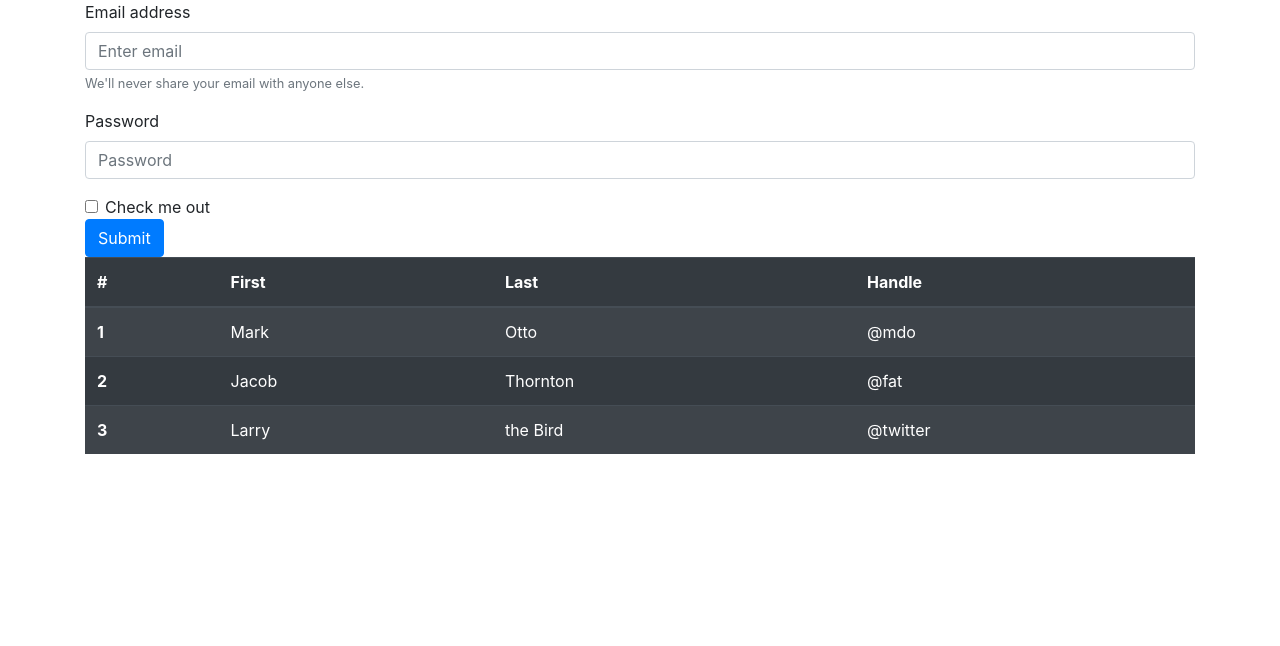
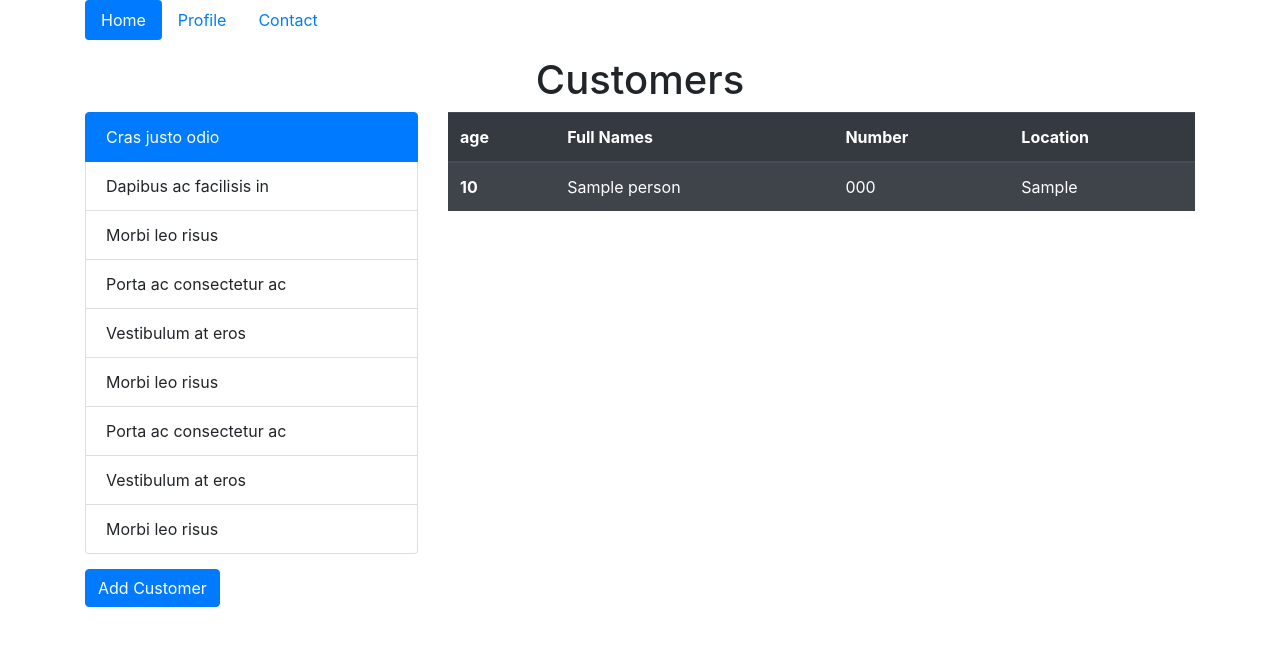
Before and after one commit to ricardo-applepie/customer-List, a PHP site: page / in a window 1280 px wide. Shown: the top 646 px of the page. Run offline with PHP 8.4, Linux system fonts and the light colour scheme; tables that the repository leaves empty or names only in its code hold one stand-in row (values such as "Sample post").

Commit message:
created customers table in db and front end

```diff
--- a/css/main.css
+++ b/css/main.css
@@ -0,0 +1,15 @@
+.dashboard{
+    float: left;
+    width: 70%;
+    padding-left: 30px;
+}
+.left-menu{
+    float: left;
+    width: 30%;
+}
+.orders-title{
+    text-align: center;
+}
+.add-order__btn{
+    margin-top: 15px;
+}
--- a/function.php
+++ b/function.php
@@ -1,9 +1,30 @@
+
 <?php
-$con = new mysqli('localhost','root','','test');
-if($con){
-    echo 'succesful';
-}else{
-    echo die(mysqli_error());
+$servername = "localhost";
+$username = "root";
+$password = "";
+$dbname = "test";
+
+// Create connection
+$conn = new mysqli($servername, $username, $password, $dbname);
+// Check connection
+if ($conn->connect_error) {
+  die("Connection failed: " . $conn->connect_error);
 }
+ if ( !empty($_POST) ) {
+    $fullname= $_POST['name'];
+    $age= $_POST['age'];
+    $phone= $_POST['phone'];
+    $location=$_POST['location'];
+    $sql = "INSERT INTO `person` (name, age, location,phone) VALUES ('$fullname','$age','$location','$phone')";
+
+    if ($conn->query($sql) === TRUE) {
+    echo "New record created successfully";
+    } else {
+    echo "Error: " . $sql . "<br>" . $conn->error;
+    }
+
+    $conn->close();
+ }
 
 ?>
--- a/index.php
+++ b/index.php
@@ -15,16 +15,81 @@
   </head>
   <body>
 
+ <?php
+
+
+ ?>
     <div class='container'>
-        <form>
+
+         <div>
+            <ul class="nav nav-pills mb-3" id="pills-tab" role="tablist">
+                <li class="nav-item">
+                    <a class="nav-link active" id="pills-home-tab" data-toggle="pill" href="#pills-home" role="tab" aria-controls="pills-home" aria-selected="true">Home</a>
+                </li>
+                <li class="nav-item">
+                    <a class="nav-link" id="pills-profile-tab" data-toggle="pill" href="#pills-profile" role="tab" aria-controls="pills-profile" aria-selected="false">Profile</a>
+                </li>
+                <li class="nav-item">
+                    <a class="nav-link" id="pills-contact-tab" data-toggle="pill" href="#pills-contact" role="tab" aria-controls="pills-contact" aria-selected="false">Contact</a>
+                </li>
+
+            </ul>
+
+         </div>
+         <div>
+             <h1 class="orders-title">Customers</h1>
+         </div>
+         <div>
+            <div class='left-menu'>
+              <ul class="list-group">
+                    <li class="list-group-item active">Cras justo odio</li>
+                    <li class="list-group-item">Dapibus ac facilisis in</li>
+                    <li class="list-group-item">Morbi leo risus</li>
+                    <li class="list-group-item">Porta ac consectetur ac</li>
+                    <li class="list-group-item">Vestibulum at eros</li>
+                    <li class="list-group-item">Morbi leo risus</li>
+                    <li class="list-group-item">Porta ac consectetur ac</li>
+                    <li class="list-group-item">Vestibulum at eros</li>
+                    <li class="list-group-item">Morbi leo risus</li>
+
+               </ul>
+                <div class='add-order__btn'>
+                    <button type="button" class="btn btn-primary" data-toggle="modal" data-target="#exampleModalCenter">
+                      Add Customer
+                    </button>
+                </div>
+            </div>
+
+             <div class='dashboard'>
+
+            <div class="modal fade" id="exampleModalCenter" tabindex="-1" role="dialog" aria-labelledby="exampleModalCenterTitle" aria-hidden="true">
+            <div class="modal-dialog modal-dialog-centered" role="document">
+                <div class="modal-content">
+                <div class="modal-header">
+                    <h5 class="modal-title" id="exampleModalLongTitle">Add new user</h5>
+                    <button type="button" class="close" data-dismiss="modal" aria-label="Close">
+                    <span aria-hidden="true">&times;</span>
+                    </button>
+                </div>
+                <div class="modal-body">
+                    <form action="function.php" method="post">
                         <div class="form-group">
-                <label for="exampleInputEmail1">Email address</label>
-                <input name="email" type="email" class="form-control" id="exampleInputEmail1" aria-describedby="emailHelp" placeholder="Enter email">
-                <small id="emailHelp" class="form-text text-muted">We'll never share your email with anyone else.</small>
+                            <label for="exampleInputEmail1">fullname</label>
+                            <input name="name" type="text" class="form-control" id="exampleInputEmail1" aria-describedby="emailHelp" placeholder="fullname">
+                        </div>
+
+                        <div class="form-group">
+                            <label for="exampleInputPassword1">age</label>
+                            <input name="age" type="number" class="form-control" id="exampleInputPassword1" placeholder="age">
                         </div>
                         <div class="form-group">
-                <label for="exampleInputPassword1">Password</label>
-                <input type="password" class="form-control" id="exampleInputPassword1" placeholder="Password">
+                            <label for="exampleInputEmail1">location</label>
+                            <input name="location" type="text" class="form-control" id="exampleInputEmail1" aria-describedby="emailHelp" placeholder="location">
+                        </div>
+
+                        <div class="form-group">
+                            <label for="exampleInputPassword1">phone</label>
+                            <input name="phone"  type="text" class="form-control" id="exampleInputPassword1" placeholder="phone">
                         </div>
                         <div class="form-check">
                             <input type="checkbox" class="form-check-input" id="exampleCheck1">
@@ -32,39 +97,54 @@
                         </div>
                         <button type="submit" class="btn btn-primary">Submit</button>
                     </form>
+                </div>
 
+                </div>
+            </div>
+            </div>
             <div>
                 <table class="table table-striped table-dark">
                     <thead>
                         <tr>
-                    <th scope="col">#</th>
-                    <th scope="col">First</th>
-                    <th scope="col">Last</th>
-                    <th scope="col">Handle</th>
+                        <th scope="col">age</th>
+                        <th scope="col">Full Names</th>
+                        <th scope="col">Number</th>
+                        <th scope="col">Location</th>
                         </tr>
                     </thead>
                     <tbody>
+                     <?php
+                       include 'function.php';
+
+                    $sql = "SELECT * from `person`";
+                    $results = $conn -> query( $sql);
+
+                      while($row = $results  -> fetch_assoc()){
+                        $age= $row["age"];
+                        $fullname= $row['name'];
+                        $phone= $row['phone'];
+                        $location=$row['location'];
+                          echo '
                              <tr>
-                    <th scope="row">1</th>
-                    <td>Mark</td>
-                    <td>Otto</td>
-                    <td>@mdo</td>
-                    </tr>
-                    <tr>
-                    <th scope="row">2</th>
-                    <td>Jacob</td>
-                    <td>Thornton</td>
-                    <td>@fat</td>
-                    </tr>
-                    <tr>
-                    <th scope="row">3</th>
-                    <td>Larry</td>
-                    <td>the Bird</td>
-                    <td>@twitter</td>
-                    </tr>
+                                <th scope="row">'.$age.'</th>
+                                <td>'.$fullname.'</td>
+                                <td>'.$phone.'</td>
+                                <td>'.$location.'</td>
+                            </tr>'
+                          ;
+
+                      }
+
+
+                     ?>
                     </tbody>
                 </table>
             </div>
+
+        </div>
+
+         </div>
+
 </div>
 
     <!-- Optional JavaScript -->
--- /dev/null
+++ b/test.html
@@ -0,0 +1,3 @@
+
+
+<p>Hello test </p>
```
Lines whose indentation alone changed are shown as unchanged.
